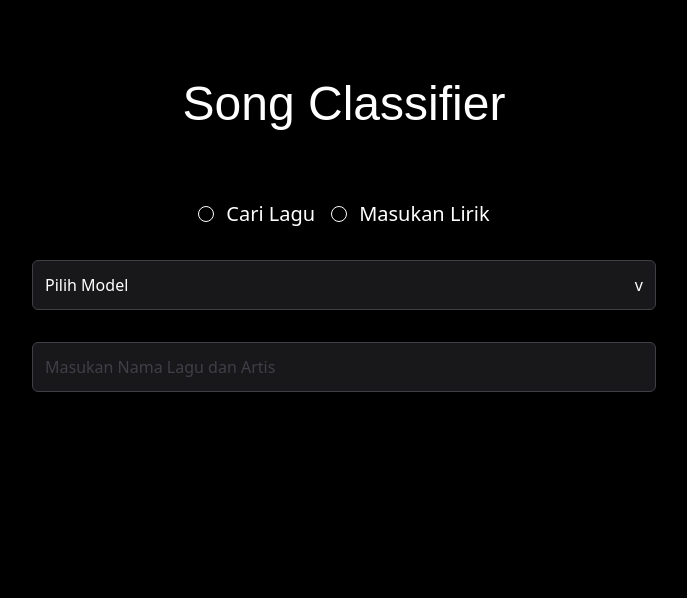
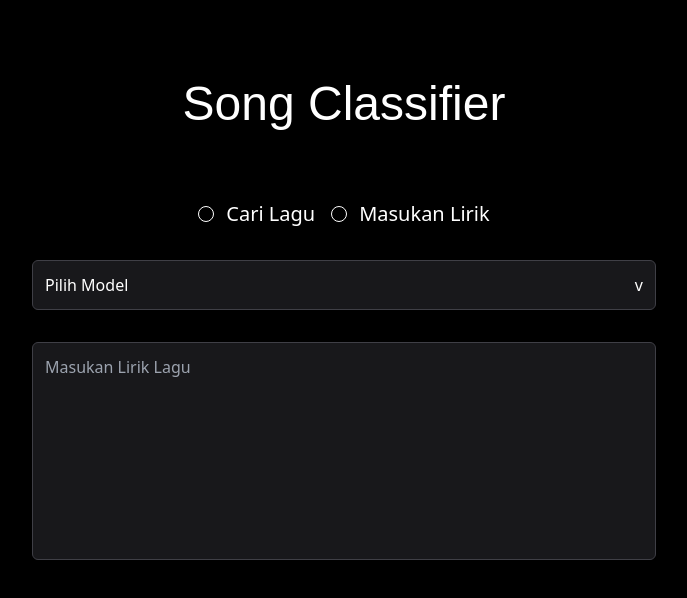
Before and after one commit to odeardika/lyrics-classifier, a React (Vite) app in the folder client/: page / in a window 1280 px wide. Shown: the top 598 px of the page, without its empty margins (296-983 px from the left). Built offline with nearby package versions, Linux system fonts and the light colour scheme; a web font is replaced by a local one.

Commit message:
feat : Add "Masukan Lirik" Input option
- Create textarea input for "Masukan Lirik" option
-  Radio Button can toggle input option

```diff
--- a/client/src/App.jsx
+++ b/client/src/App.jsx
@@ -1,12 +1,18 @@
-import React from 'react'
+import React, { useState } from 'react'
 import DropdownMenu from './components/DropdownMenu'
 import RadioOption from './components/RadioOption'
 
 export default function App() {
   const radioButton = [
-    {label: 'Cari Lagu', isOn: false, id: 1},
+    {label: 'Cari Lagu', isOn: true, id: 1},
     {label: 'Masukan Lirik', isOn: false, id: 2},
   ]
+
+  const [currentInput, setCurrentInput] = useState(2)
+
+  const handleOnClick = (radioId) => {
+    setCurrentInput(radioId);
+  }
 
 
   return (
@@ -15,10 +21,11 @@ export default function App() {
 
         <form action="" className='flex flex-col sm:w-2/4'>
 
-            <RadioOption className='flex flex-row mb-8 justify-center gap-4' data={radioButton} />
+            <RadioOption className='flex flex-row mb-8 justify-center gap-4' data={radioButton} handleRadio={handleOnClick}/>
 
             <DropdownMenu />
-          <input type="text" className='text-gray-50 p-3 bg-zinc-900 border border-zinc-700 rounded-md' placeholder='Masukan Nama Lagu dan Artis'/>
+
+            {currentInput === 1 ? <input type="text" className='text-gray-50 p-3 bg-zinc-900 border border-zinc-700 rounded-md' placeholder='Masukan Nama Lagu dan Artis'/> : <textarea name="" id="" rows={8} className='text-gray-50 p-3 bg-zinc-900 border border-zinc-700 rounded-md' placeholder='Masukan Lirik Lagu'></textarea>}
         </form>
     </div>
   )
--- /dev/null
+++ b/client/src/components/InputBar.jsx
@@ -0,0 +1,9 @@
+import React from 'react'
+
+function InputBar() {
+  return (
+    <input type="text" className='text-gray-50 p-3 bg-zinc-900 border border-zinc-700 rounded-md' placeholder='Masukan Nama Lagu dan Artis'/>
+  )
+}
+
+export default InputBar
--- a/client/src/components/RadioOption.jsx
+++ b/client/src/components/RadioOption.jsx
@@ -1,6 +1,6 @@
 import React, { useState } from 'react';
 
-function RadioOption({className, data}) {
+function RadioOption({className, data, handleRadio}) {
 
 
     const [radioOn , setRadioOn] = useState(0);
@@ -8,6 +8,7 @@ function RadioOption({className, data}) {
     const handleOnClick = (radioId) => {
 
         setRadioOn(radioId);
+        handleRadio(radioId);
     }
 
     return (
--- a/client/src/index.css
+++ b/client/src/index.css
@@ -53,3 +53,25 @@ body {
 input::placeholder {
   color: #3f3f46;
 }
+
+textarea {
+  resize: none; /* Disables resizing */
+}
+
+/* For Webkit-based browsers (Chrome, Edge, Safari) */
+textarea::-webkit-scrollbar {
+  width: 8px; /* Width of the scrollbar */
+}
+
+textarea::-webkit-scrollbar-track {
+  background: transparent; /* Background of the track */
+}
+
+textarea::-webkit-scrollbar-thumb {
+  background: #888; /* Color of the scrollbar thumb */
+  border-radius: 4px; /* Rounded corners */
+}
+
+textarea::-webkit-scrollbar-thumb:hover {
+  background: #555; /* Darker on hover for better contrast */
+}
```
